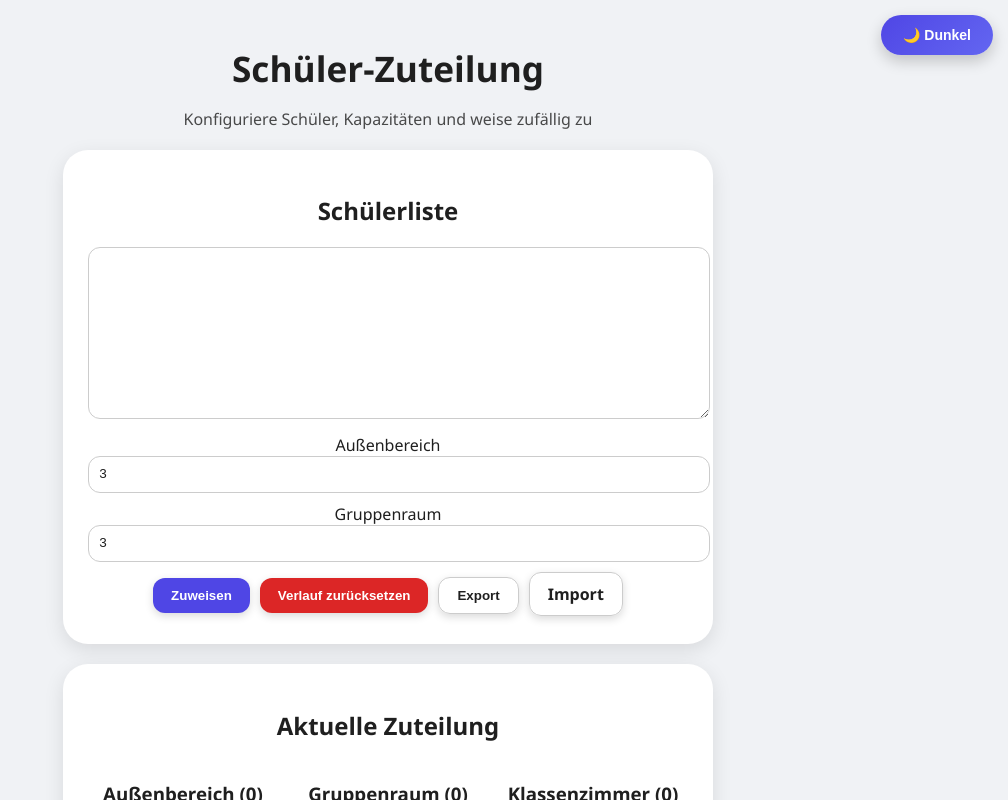
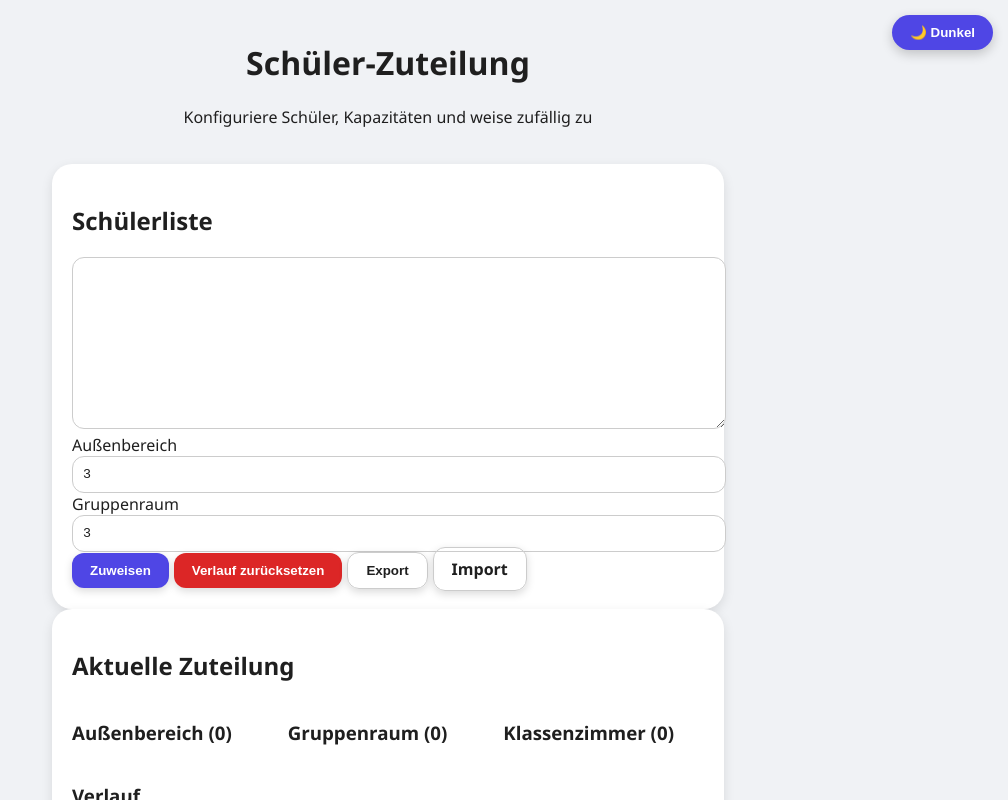
Before and after one commit to TheUltimateVxnom/ZuteilungSchueler, a React (Vite) app: page / in a window 1280 px wide. Shown: the top 800 px of the page, without its empty margins (272-1280 px from the left). Built offline with nearby package versions, Linux system fonts and the light colour scheme.

Commit message:
Update index.css

```diff
--- a/src/index.css
+++ b/src/index.css
@@ -9,8 +9,6 @@
   --primary-hover: #4338ca;
   --danger: #dc2626;
   --danger-hover: #b91c1c;
-  --success: #16a34a;
-  --success-hover: #15803d;
   --input-light: #fff;
   --input-dark: #3a3a3a;
   --input-border-light: #ccc;
@@ -40,75 +38,38 @@ body {
   color: var(--text-color);
   display: flex;
   justify-content: center;
-  align-items: flex-start;
-  min-height: 100vh;
 }
 
-/* App Wrapper */
 .app-container {
   width: 100%;
-  max-width: 1200px;
+  max-width: 900px;
   padding: 20px;
+}
+
+.app-inner {
+  display: flex;
+  flex-direction: column;
+  gap: 20px;
 }
 
 /* Header */
 .app-header {
   text-align: center;
-  margin-bottom: 20px;
-}
-.app-header h1 {
-  font-size: 2.2rem;
-  margin-bottom: 5px;
-}
-.app-header p {
-  font-size: 1rem;
-  color: var(--text-color);
-  opacity: 0.8;
 }
 
-/* Dark/Light Button Modern */
-.theme-toggle-container {
-  position: fixed;
-  top: 15px;
-  right: 15px;
-  z-index: 1000;
-}
-
-.theme-toggle-btn {
-  background: linear-gradient(135deg, #4f46e5, #6366f1);
-  color: #fff;
-  font-weight: bold;
-  border: none;
-  border-radius: 25px;
-  padding: 12px 22px;
-  font-size: 14px;
-  cursor: pointer;
-  box-shadow: 0 6px 15px rgba(0,0,0,0.2);
-  transition: all 0.3s ease;
-}
-
-.theme-toggle-btn:hover {
-  transform: translateY(-2px);
-  box-shadow: 0 8px 20px rgba(0,0,0,0.3);
-  background: linear-gradient(135deg, #4338ca, #5b5bf1);
-}
-
-/* App Cards */
+/* Cards */
 .card {
   background-color: var(--card-bg);
-  padding: 25px;
-  border-radius: 25px;
-  box-shadow: 0 6px 20px rgba(0,0,0,0.1);
-  margin: 20px auto;
-  max-width: 600px;
-  text-align: center;
+  padding: 20px;
+  border-radius: 20px;
+  box-shadow: 0 4px 12px rgba(0,0,0,0.1);
   transition: 0.3s;
 }
 .card:hover {
-  box-shadow: 0 8px 25px rgba(0,0,0,0.15);
+  box-shadow: 0 6px 20px rgba(0,0,0,0.15);
 }
 
-/* Inputs & Textareas */
+/* Inputs */
 .card-input, input, textarea {
   width: 100%;
   border-radius: 12px;
@@ -117,37 +78,31 @@ body {
   font-family: monospace;
   background-color: var(--input-bg);
   color: var(--text-color);
-  margin-bottom: 10px;
 }
 
-/* Grid Layout */
+/* Grid */
 .grid-section {
-  display: grid;
-  grid-template-columns: 1fr;
-  gap: 15px;
-  justify-items: center;
+  display:grid;
+  grid-template-columns:1fr;
+  gap:15px;
 }
 @media(min-width:768px){
-  .grid-section { grid-template-columns: repeat(3,1fr); }
+  .grid-section { grid-template-columns:repeat(3,1fr); }
 }
 
-/* Buttons Modern */
+/* Buttons */
 .btn {
-  border: none;
+  border:none;
   padding: 10px 18px;
   border-radius: 12px;
   font-weight: bold;
   cursor: pointer;
   transition: 0.2s all;
   box-shadow: 0 3px 8px rgba(0,0,0,0.15);
-  margin: 5px;
+  margin-right: 5px;
 }
-.btn:hover {
-  transform: translateY(-2px);
-  box-shadow: 0 6px 12px rgba(0,0,0,0.2);
-}
+.btn:hover { transform: translateY(-2px); box-shadow:0 6px 12px rgba(0,0,0,0.2); }
 
-/* Button Types */
 .btn-primary { background-color: var(--primary); color:white; }
 .btn-primary:hover { background-color: var(--primary-hover); }
 
@@ -161,28 +116,47 @@ body {
 }
 .btn-outline:hover { background-color: rgba(0,0,0,0.05); }
 
-.btn-success { background-color: var(--success); color:white; }
-.btn-success:hover { background-color: var(--success-hover); }
-
-/* History Table */
+/* History table */
 .history-table {
-  width: 100%;
-  border-collapse: collapse;
-  margin-top: 10px;
-  text-align: center;
+  width:100%;
+  border-collapse:collapse;
+  margin-top:10px;
 }
 .history-table th, .history-table td {
   border:1px solid var(--input-border);
-  padding:8px 12px;
-  border-radius:12px;
+  padding:6px 10px;
+  border-radius:10px;
+  text-align:center;
 }
 
-/* Footer Copyright */
-.footer-copyright {
+/* Dark/Light toggle */
+.theme-toggle-container {
+  position: fixed;
+  top: 15px;
+  right: 15px;
+  z-index: 1000;
+}
+.theme-toggle-btn {
+  background-color: var(--primary);
+  color:white;
+  border:none;
+  padding:10px 18px;
+  border-radius:20px;
+  font-weight:bold;
+  cursor:pointer;
+  box-shadow: 0 4px 12px rgba(0,0,0,0.2);
+  transition: background-color 0.3s, transform 0.2s;
+}
+.theme-toggle-btn:hover {
+  background-color: var(--primary-hover);
+  transform: scale(1.05);
+}
+
+/* Copyright */
+copyright {
   position: fixed;
   bottom: 10px;
-  right: 15px;
+  right: 20px;
   font-size: 12px;
   color: var(--text-color);
-  opacity: 0.6;
 }
```
